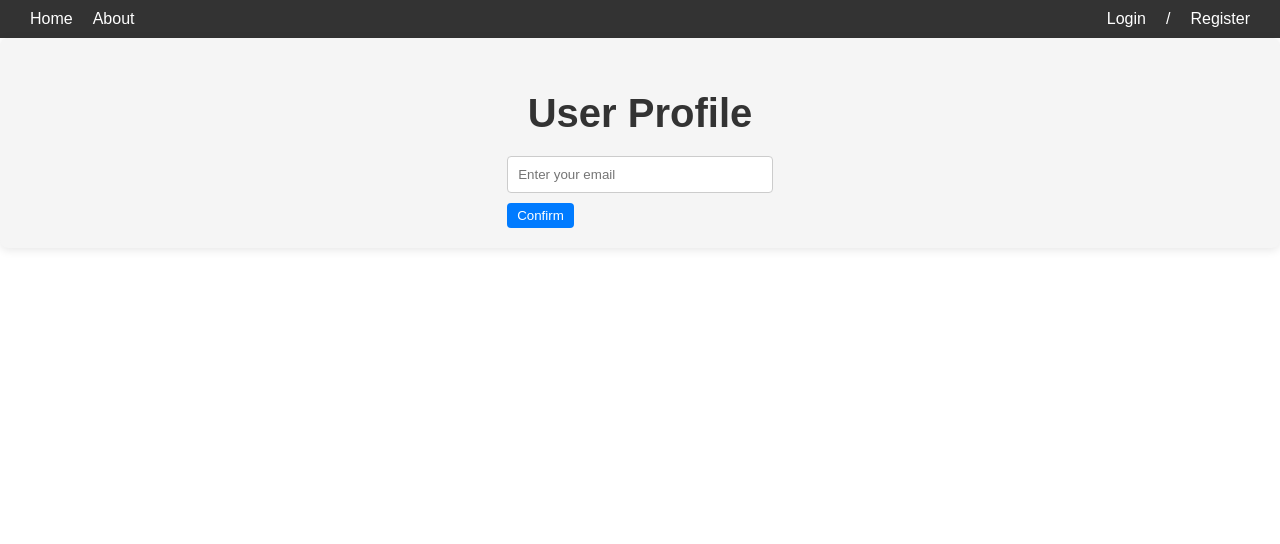
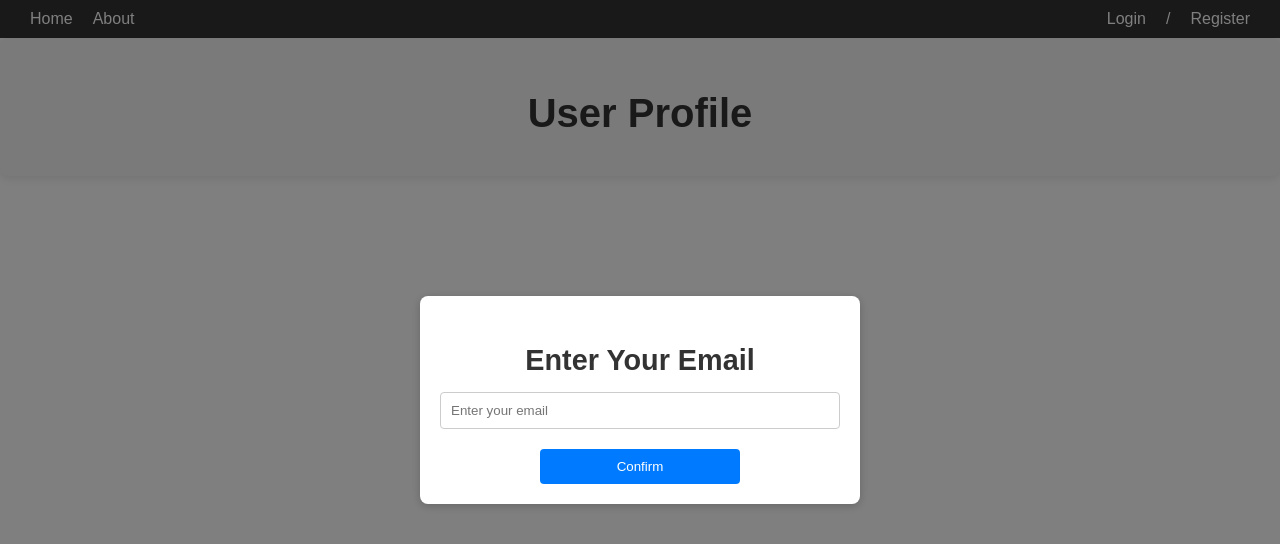
Before and after one commit to Jameabird/Proj2024, a React (Create React App) app in the folder frontend/: page /profile in a window 1280 px wide. Shown: the top 544 px of the page. Built offline with nearby package versions, Linux system fonts and the light colour scheme.

Commit message:
update Profile v2

```diff
--- a/frontend/src/Profile.css
+++ b/frontend/src/Profile.css
@@ -88,3 +88,59 @@ p {
 .confirm-dialog button:hover {
     background-color: #0056b3; /* เปลี่ยนสีเมื่อเมาส์อยู่เหนือปุ่ม */
 }
+.modal {
+    position: fixed;
+    top: 0;
+    left: 0;
+    width: 100%;
+    height: 100%;
+    background-color: rgba(0, 0, 0, 0.5); /* สีพื้นหลังโปร่งใส */
+    display: flex;
+    justify-content: center;
+    align-items: center;
+    z-index: 1000;
+}
+
+.modal-content {
+    background-color: #ffffff; /* สีพื้นหลังของ Modal */
+    padding: 20px;
+    border-radius: 8px; /* ปรับมุมให้กลม */
+    box-shadow: 0 2px 10px rgba(0, 0, 0, 0.2); /* เพิ่มเงา */
+    width: 100%;
+    max-width: 400px; /* จำกัดความกว้างสูงสุด */
+    display: flex;
+    flex-direction: column;
+    align-items: center;
+    text-align: center;
+}
+
+.modal-content h3 {
+    font-size: 1.8rem;
+    margin-bottom: 15px;
+    color: #333;
+}
+
+.modal-content input {
+    width: 100%;
+    padding: 10px;
+    margin-bottom: 10px;
+    border: 1px solid #ccc;
+    border-radius: 4px;
+    box-sizing: border-box;
+}
+
+.modal-content button {
+    width: 100%;
+    max-width: 200px; /* จำกัดความกว้างสูงสุดของปุ่ม */
+    padding: 10px;
+    background-color: #007bff;
+    color: white;
+    border: none;
+    border-radius: 4px;
+    cursor: pointer;
+    transition: background-color 0.3s;
+}
+
+.modal-content button:hover {
+    background-color: #0056b3; /* เปลี่ยนสีเมื่อเมาส์อยู่เหนือปุ่ม */
+}
--- a/frontend/src/Profile.js
+++ b/frontend/src/Profile.js
@@ -1,16 +1,18 @@
-import React, { useState, useEffect } from 'react';
+import React, { useState, useContext } from 'react';
 import axios from 'axios';
 import './Profile.css';
+import { UserContext } from './UserContext';
 
 const Profile = () => {
-    const [user, setUser] = useState({ username: '', email: '' });
+    const { user: contextUser, setUser } = useContext(UserContext); // ใช้ Context
+    const [user, setUserProfile] = useState({ username: '', email: '' });
     const [showUpdate, setShowUpdate] = useState(false);
+    const [showEmailModal, setShowEmailModal] = useState(true);
     const [error, setError] = useState('');
     const [updatedUser, setUpdatedUser] = useState({ username: '', email: '' });
-    const [inputEmail, setInputEmail] = useState(''); // State สำหรับ input email
-    const [isConfirmed, setIsConfirmed] = useState(false); // State สำหรับตรวจสอบการยืนยัน
+    const [inputEmail, setInputEmail] = useState('');
+    const [isConfirmed, setIsConfirmed] = useState(false);
 
-    // ฟังก์ชันสำหรับค้นหาผู้ใช้จาก email
     const fetchUser = async () => {
         try {
             const response = await axios.get('http://localhost:5000/users', {
@@ -19,24 +21,24 @@ const Profile = () => {
                 }
             });
 
-            // ค้นหาผู้ใช้ตาม email
             const loggedInUser = response.data.find(user => user.email === inputEmail);
             if (loggedInUser) {
-                setUser(loggedInUser);
+                setUserProfile(loggedInUser);
                 setUpdatedUser({ username: loggedInUser.username, email: loggedInUser.email });
-                setIsConfirmed(true); // ตั้งค่าสถานะยืนยันเป็น true
-                setError(''); // ลบข้อความผิดพลาดเมื่อพบผู้ใช้
+                setIsConfirmed(true);
+                setShowEmailModal(false);
+                setError('');
             } else {
-                setError('User not found'); // แสดงข้อความถ้าผู้ใช้ไม่พบ
+                setError('User not found');
             }
         } catch (error) {
             console.error('Error fetching user profile', error);
-            setError('Error fetching user profile'); // แสดงข้อความถ้ามีข้อผิดพลาดในการดึงข้อมูล
+            setError('Error fetching user profile');
         }
     };
 
     const handleConfirmClick = () => {
-        fetchUser(); // เรียกใช้ฟังก์ชันค้นหาผู้ใช้เมื่อกดปุ่มยืนยัน
+        fetchUser();
     };
 
     const handleUpdateClick = () => {
@@ -56,9 +58,11 @@ const Profile = () => {
                     Authorization: `Bearer ${localStorage.getItem('token')}`
                 }
             });
-            setUser({ ...user, ...updatedUser });
+
+            setUserProfile({ ...user, ...updatedUser });
+            setUser({ ...contextUser, username: updatedUser.username }); // อัปเดต Context ด้วย username ใหม่
             setShowUpdate(false);
-            setError(''); // ลบข้อความผิดพลาด
+            setError('');
         } catch (error) {
             console.error('Error updating user details', error);
             setError('Failed to update details. Please try again.');
@@ -71,7 +75,7 @@ const Profile = () => {
     };
 
     const handleInputChange = (e) => {
-        setInputEmail(e.target.value); // อัพเดต inputEmail
+        setInputEmail(e.target.value);
     };
 
     return (
@@ -79,18 +83,22 @@ const Profile = () => {
             <h2>User Profile</h2>
             {error && <p className="error-message">{error}</p>}
 
-            {/* ฟอร์มสำหรับกรอก email */}
-            <div className="username-input">
+            {showEmailModal && (
+                <div className="modal">
+                    <div className="modal-content">
+                        <h3>Enter Your Email</h3>
                         <input
-                    type="email" // เปลี่ยนประเภท input เป็น email
+                            type="email"
                             placeholder="Enter your email"
                             value={inputEmail}
                             onChange={handleInputChange}
                         />
-                <button onClick={handleConfirmClick}>Confirm</button> {/* ปุ่มยืนยัน */}
+                        <button onClick={handleConfirmClick}>Confirm</button>
                     </div>
+                </div>
+            )}
 
-            {isConfirmed && ( // แสดงข้อมูลโปรไฟล์เมื่อมีการยืนยัน
+            {isConfirmed && (
                 <div className="profile-details">
                     <p><strong>Username:</strong> {user.username}</p>
                     <p><strong>Email:</strong> {user.email}</p>
```
Lines whose indentation alone changed are shown as unchanged.
